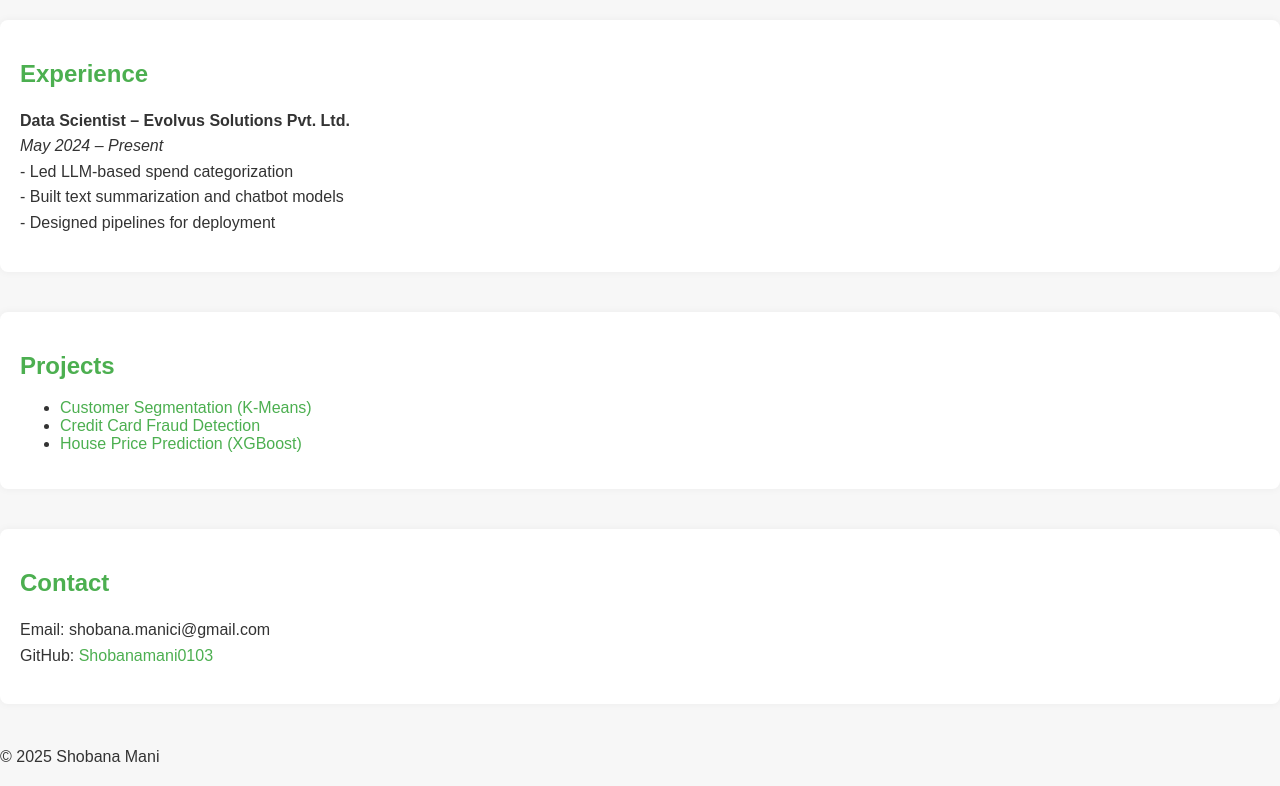
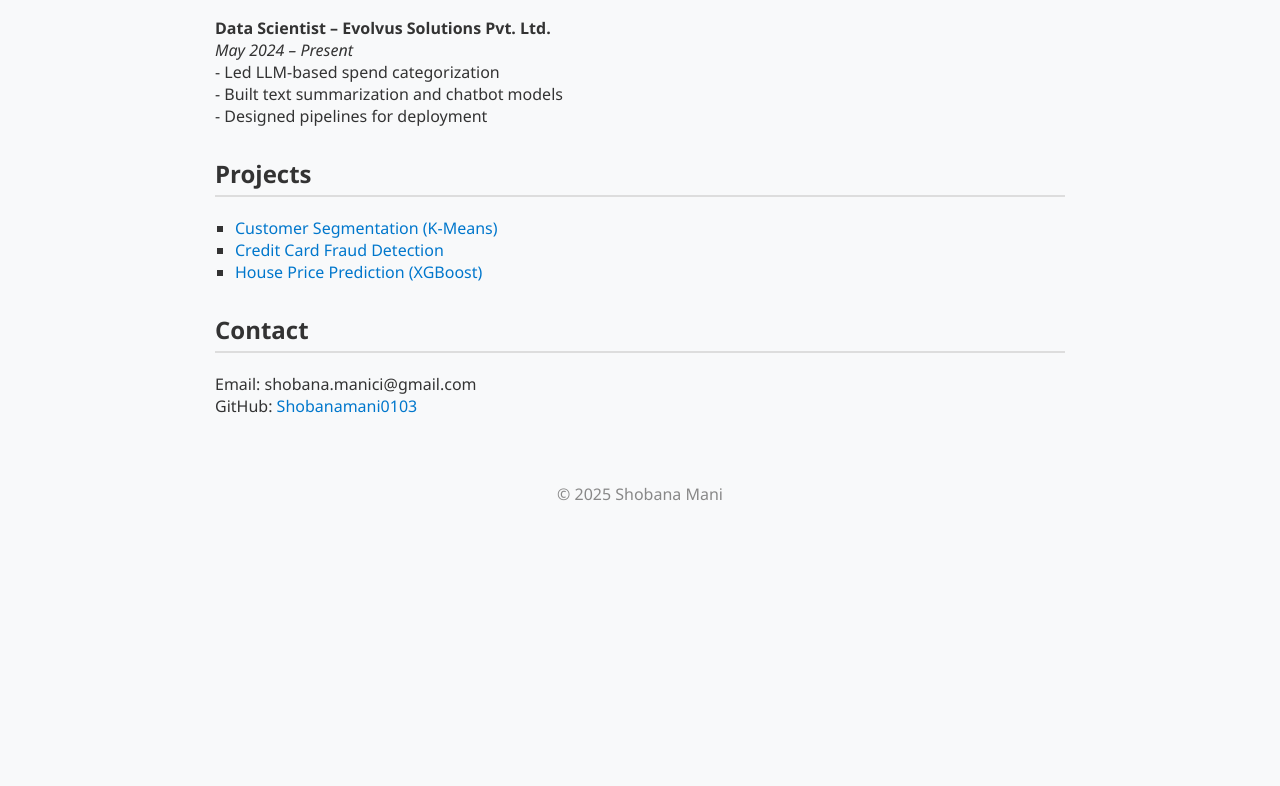
Before and after one commit to Shobanamani0103/shobanamani0103.github.io, a plain HTML site: page index.html in a window 1280 px wide. Shown: the part 634-1420 px from the top of the page. After the commit the page ends 1195 px from the top, so only its background shows below. Drawn offline with Linux system fonts and the light colour scheme.

Commit message:
Update style.css

```diff
--- a/style.css
+++ b/style.css
@@ -1,43 +1,55 @@
 body {
-    font-family: Arial, sans-serif;
+  font-family: 'Segoe UI', sans-serif;
+  background-color: #f8f9fa;
+  color: #333;
   margin: 0;
   padding: 0;
-    background-color: #f7f7f7;
-    color: #333;
+}
+
+.container {
+  max-width: 850px;
+  margin: auto;
+  padding: 20px;
 }
 
 header {
-    background-color: #4CAF50;
+  background-color: #2d3748;
   color: white;
-    padding: 20px;
+  padding: 30px;
   text-align: center;
+  border-radius: 10px;
 }
 
-main {
-    padding: 20px;
-}
-
-h1, h2 {
-    color: #4CAF50;
-}
-
-p {
-    line-height: 1.6;
+h1 {
+  margin: 0;
+  font-size: 2.5em;
 }
 
 section {
-    margin-bottom: 40px;
-    background: white;
-    padding: 20px;
-    border-radius: 8px;
-    box-shadow: 0px 0px 8px rgba(0,0,0,0.05);
+  margin: 30px 0;
+}
+
+h2 {
+  border-bottom: 2px solid #ddd;
+  padding-bottom: 5px;
+}
+
+ul {
+  list-style: square;
+  padding-left: 20px;
 }
 
 a {
-    color: #4CAF50;
+  color: #0077cc;
   text-decoration: none;
 }
 
 a:hover {
   text-decoration: underline;
 }
+
+footer {
+  text-align: center;
+  padding: 20px;
+  color: #888;
+}
```
Lines whose indentation alone changed are shown as unchanged.
